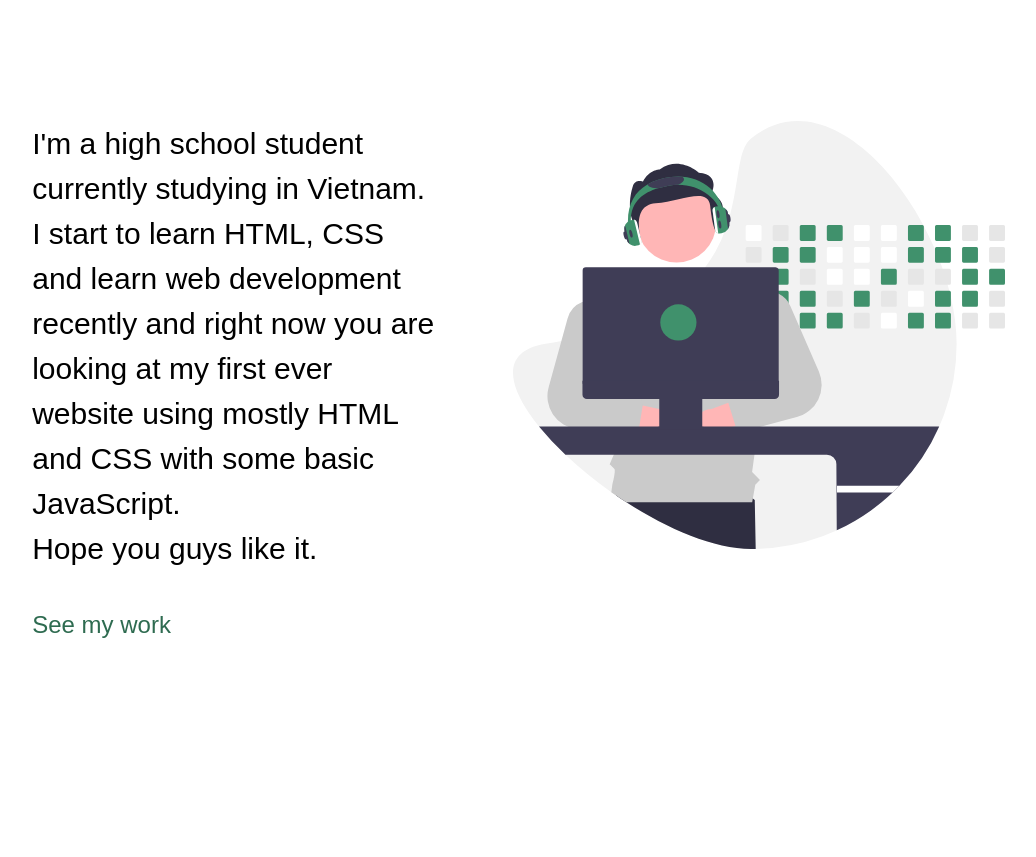
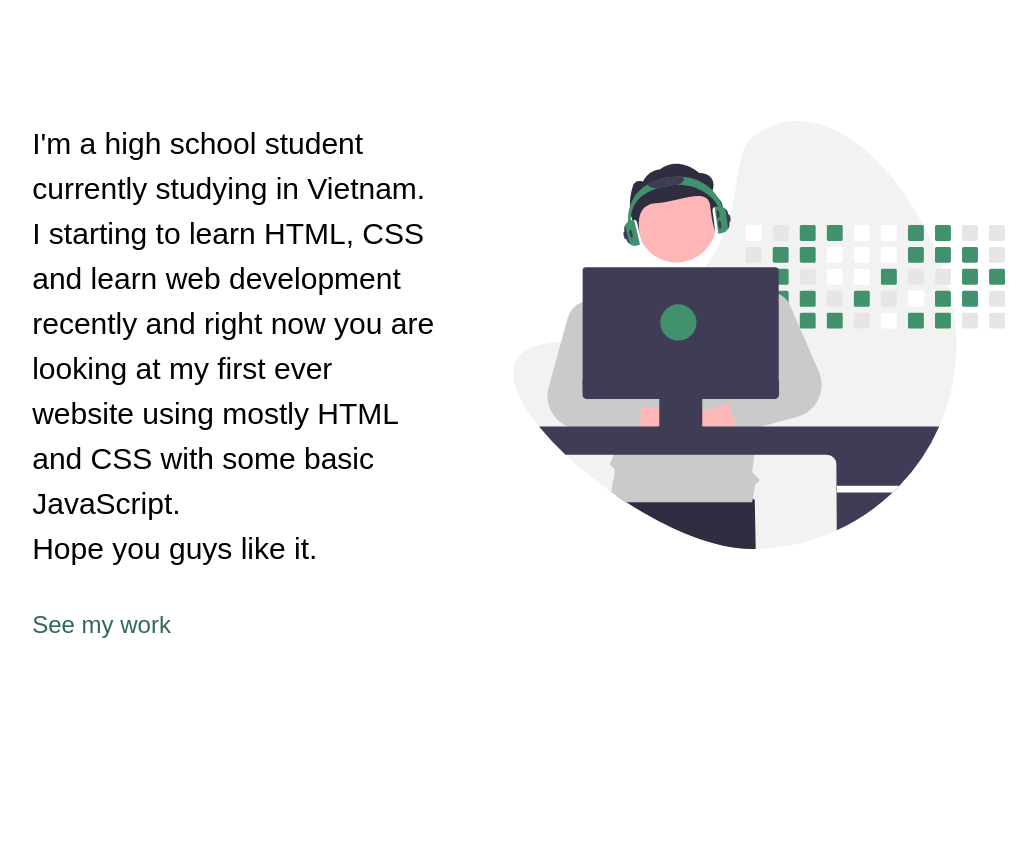
Before and after one commit to TrnLinh/Portfolio, a plain HTML site: page index.html in a window 1280 px wide. Shown: the part 1620-2477 px from the top of the page, without its empty margins (147-1183 px from the left). Drawn offline with Linux system fonts and the light colour scheme; a web font is replaced by a local one.

Commit message:
Update index.html

```diff
--- a/index.html
+++ b/index.html
@@ -76,7 +76,7 @@
                 <div class="left-story">
                     <div class="story-content">
                         <p>
-                        I'm a high school student currently studying in Vietnam. I start to learn HTML, CSS and learn web development recently and right now you are looking at my first ever website using mostly HTML and CSS with some basic JavaScript.<br> Hope you guys like it.
+                        I'm a high school student currently studying in Vietnam. I starting to learn HTML, CSS and learn web development recently and right now you are looking at my first ever website using mostly HTML and CSS with some basic JavaScript.<br> Hope you guys like it.
                         </p>
                         <div class="link-container">
                             <a href="#project" class="aboutMe">See my work</a>
```
